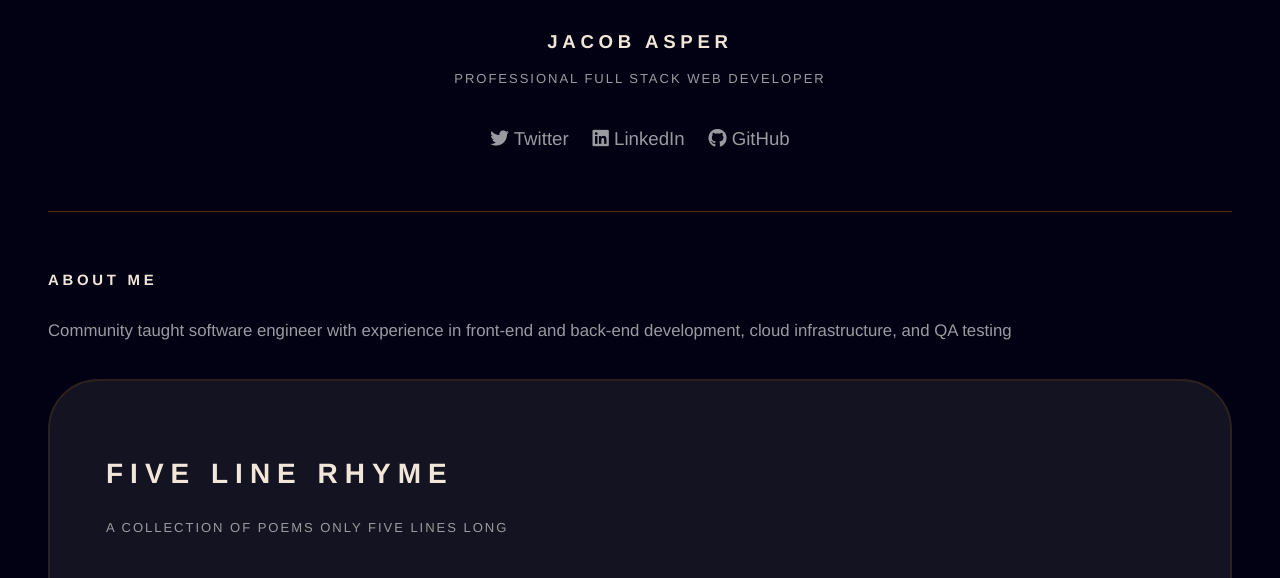
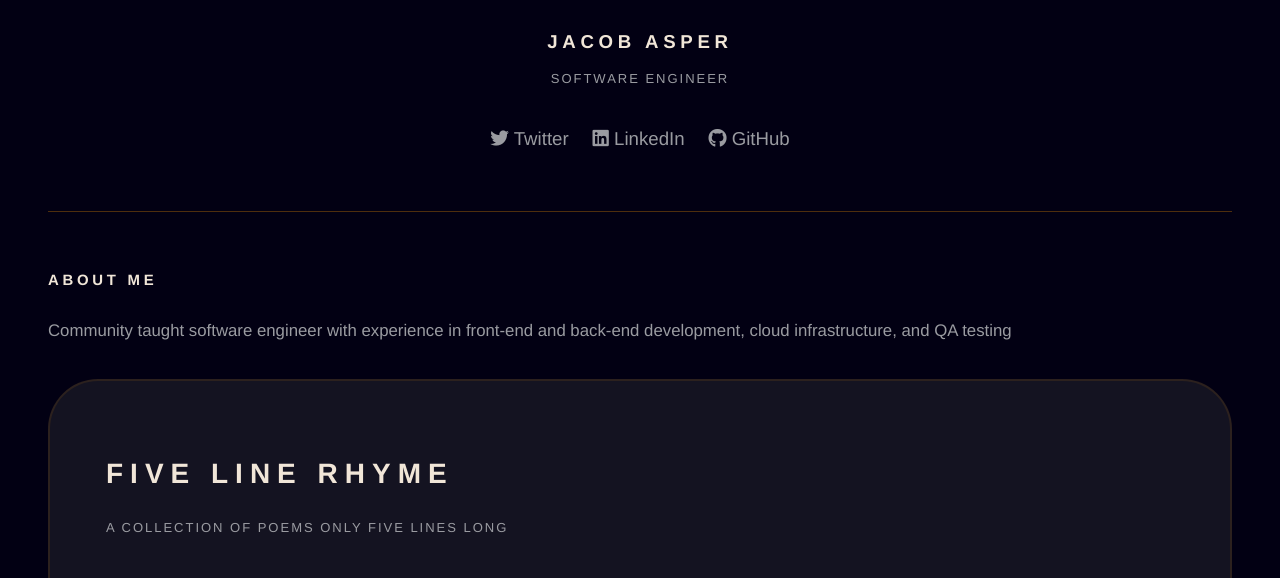
Before and after one commit to 20jasper/portfolio-site-solid, an Astro site: page /projects/1 in a window 1280 px wide. Shown: the part 172-750 px from the top of the page. Built offline with nearby package versions, Linux system fonts and the light colour scheme; Astro itself is replaced by a stand-in of ours.

Commit message:
update title to "software Engineer"

```diff
--- a/src/pages/projects/[page].astro
+++ b/src/pages/projects/[page].astro
@@ -56,7 +56,7 @@ const { page }: Props = Astro.props;
 				/>
 				<header>
 					<h1>Jacob Asper</h1>
-					<p>Professional full stack Web developer</p>
+					<p>Software engineer</p>
 					<ul class="icons">
 						<li>
 							<a
```
